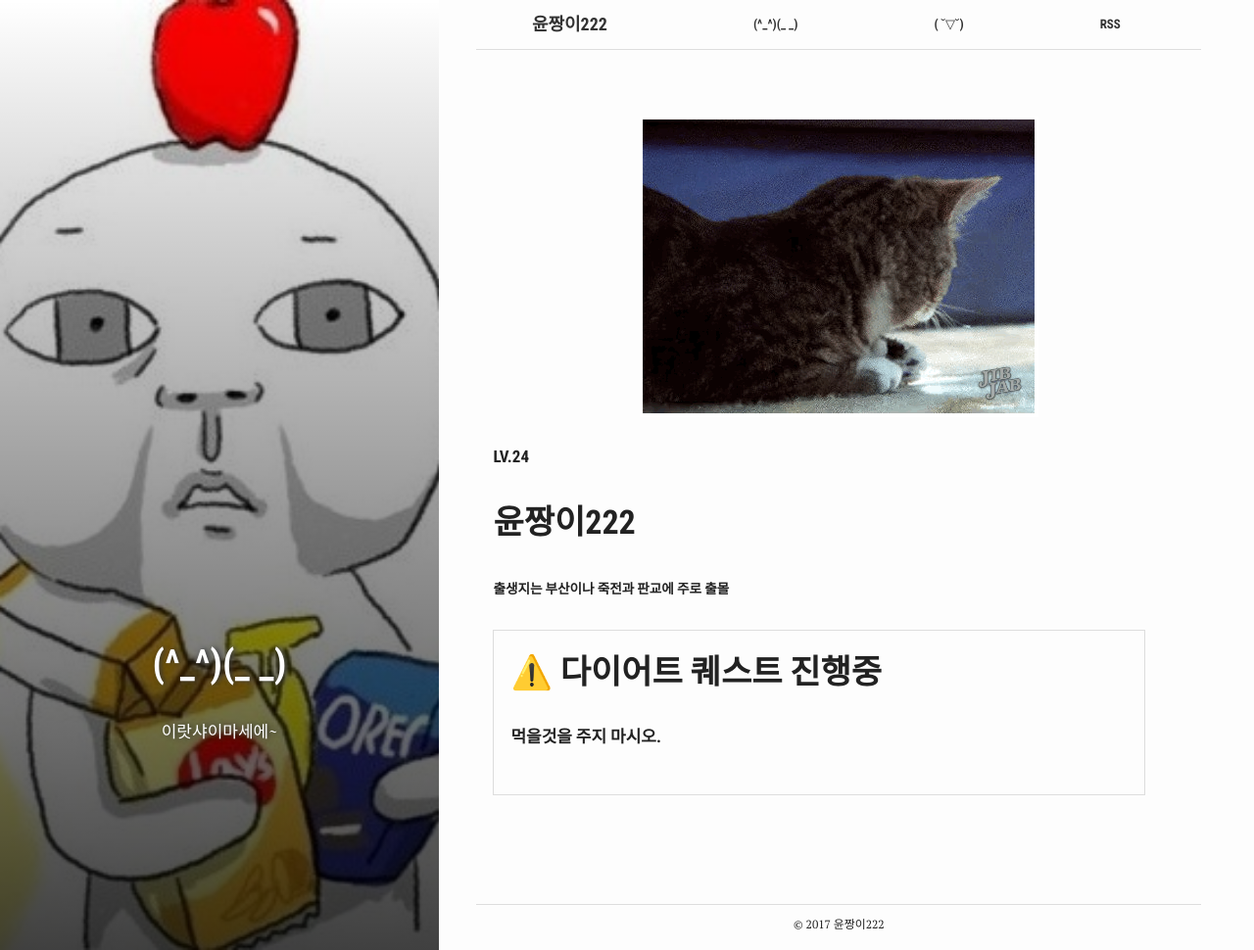
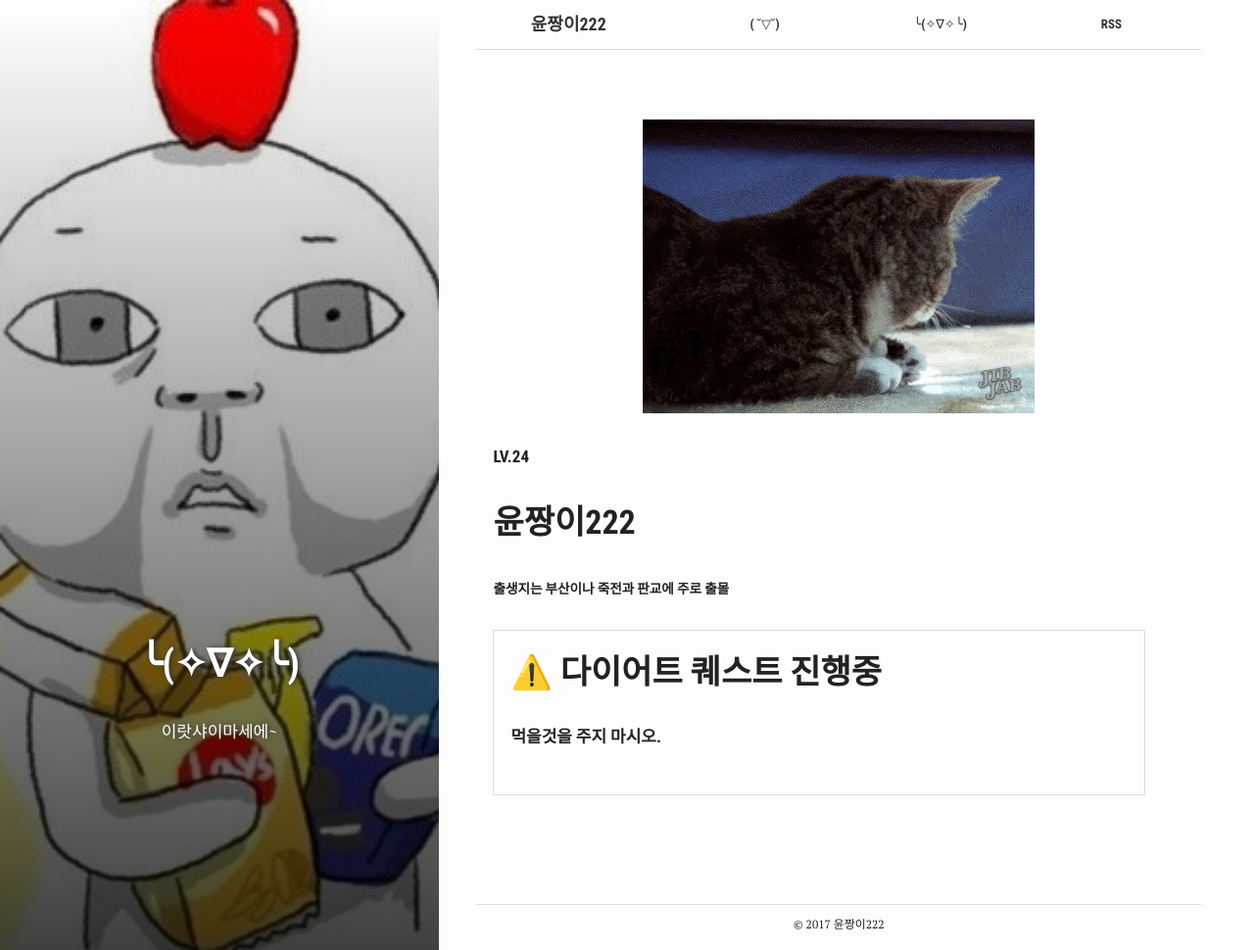
Before and after one commit to yunzzang222/queserasera_zz, a Jekyll site: the page built from ╰(✧∇✧╰).md, in a window 1280 px wide and 970 px high. Shown: the whole window at 98% size. Built offline with Jekyll 4.4.1, drawn with Linux system fonts in a browser that asks for light colours.

Commit message:
Update and rename (^_^)(_ _).md to ╰(✧∇✧╰).md

```diff
--- a/(^_^)(_ _).md
+++ b/╰(✧∇✧╰).md
@@ -1,11 +1,11 @@
 ---
 bg: "2014-02-10_193B173B33.jpg"
 layout: page
-title: "(^_^)(_ _)"
+title: "╰(✧∇✧╰)"
 crawlertitle: "챔피언 공략"
 permalink: /nanunnugu/
 summary: "이랏샤이마세에~"
-active: (^_^)(_ _)
+active: ╰(✧∇✧╰)
 ---
 
 
```
